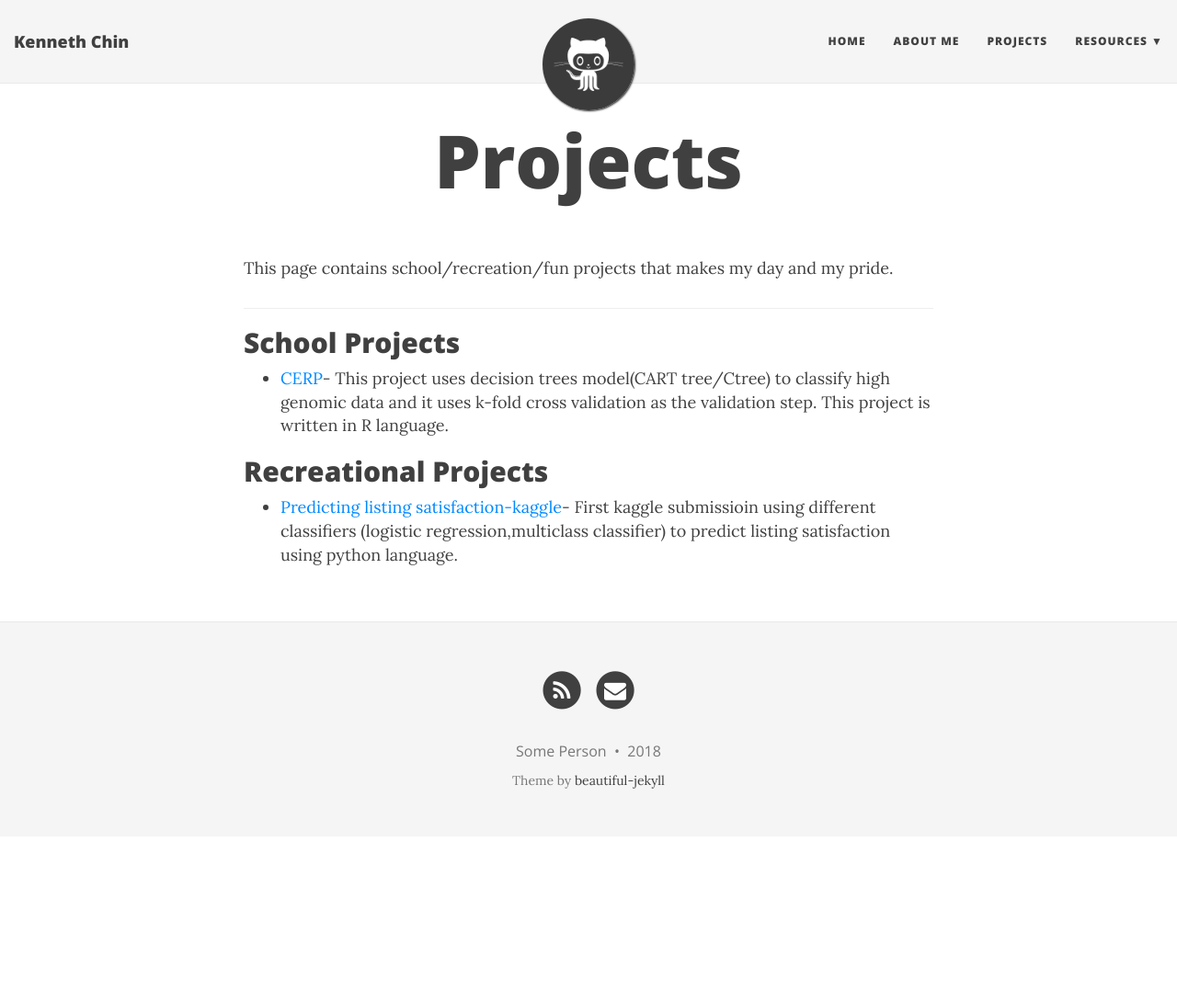
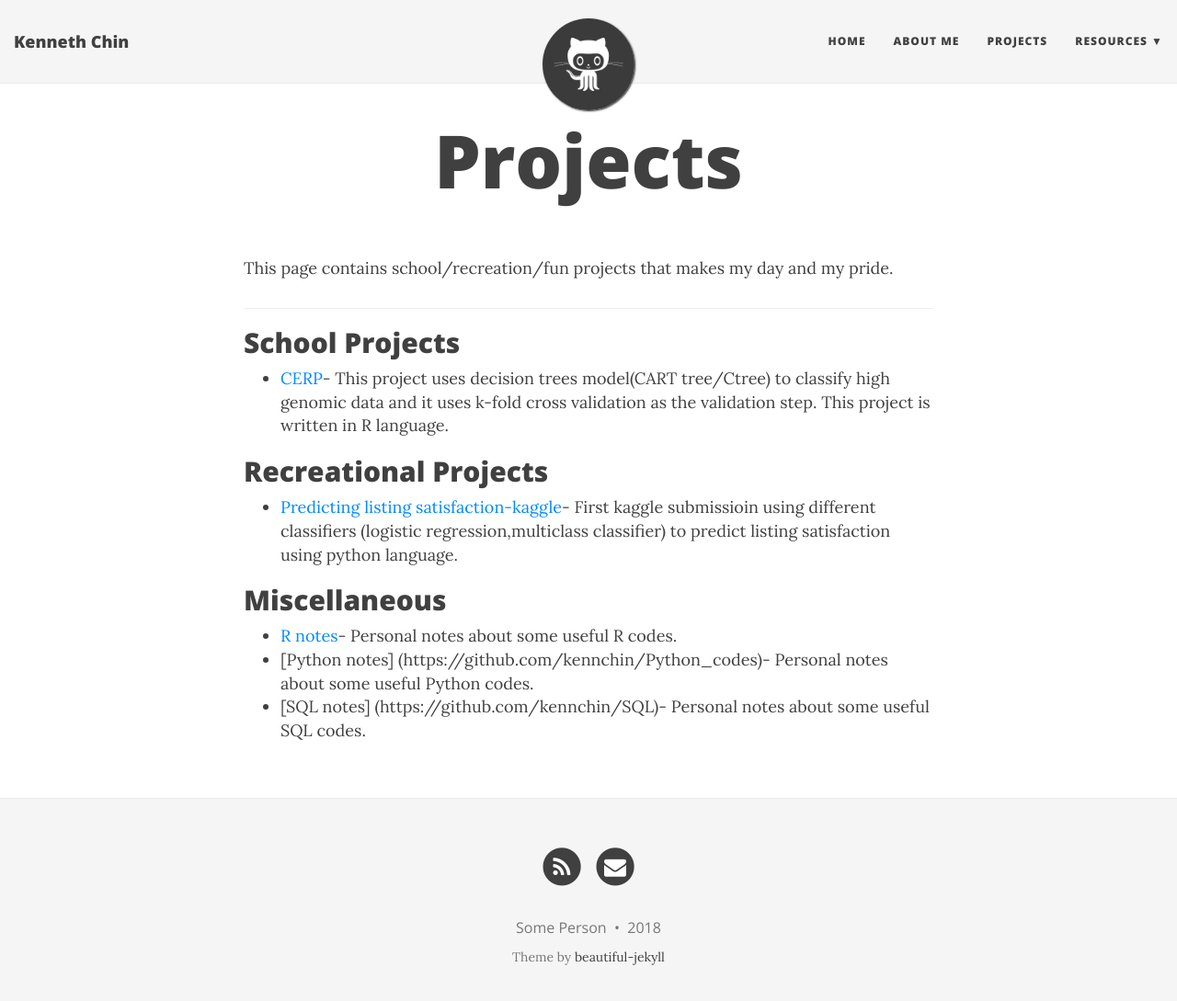
Before and after one commit to kennchin/kennchin.github.io, a Jekyll site: the page built from Projects.md, in a window 1280 px wide and 1102 px high. Shown: the top 1089 px of the window at 92% size. Built offline with Jekyll 4.4.1, drawn with Linux system fonts in a browser that asks for light colours; nearby versions of some CDN libraries.

Commit message:
Update Projects.md

```diff
--- a/Projects.md
+++ b/Projects.md
@@ -13,3 +13,8 @@ This page contains school/recreation/fun projects that makes my day and my pride
 
 ## Recreational Projects
 - [Predicting listing satisfaction-kaggle](https://github.com/kennchin/Kaggle/tree/master/Predict%20listing%20satisfaction)- First kaggle submissioin using different classifiers (logistic regression,multiclass classifier) to predict listing satisfaction using python language.
+
+## Miscellaneous
+- [R notes](https://github.com/kennchin/R_codes)- Personal notes about some useful R codes.
+- [Python notes] (https://github.com/kennchin/Python_codes)- Personal notes about some useful Python codes.
+- [SQL notes] (https://github.com/kennchin/SQL)- Personal notes about some useful SQL codes.
```
